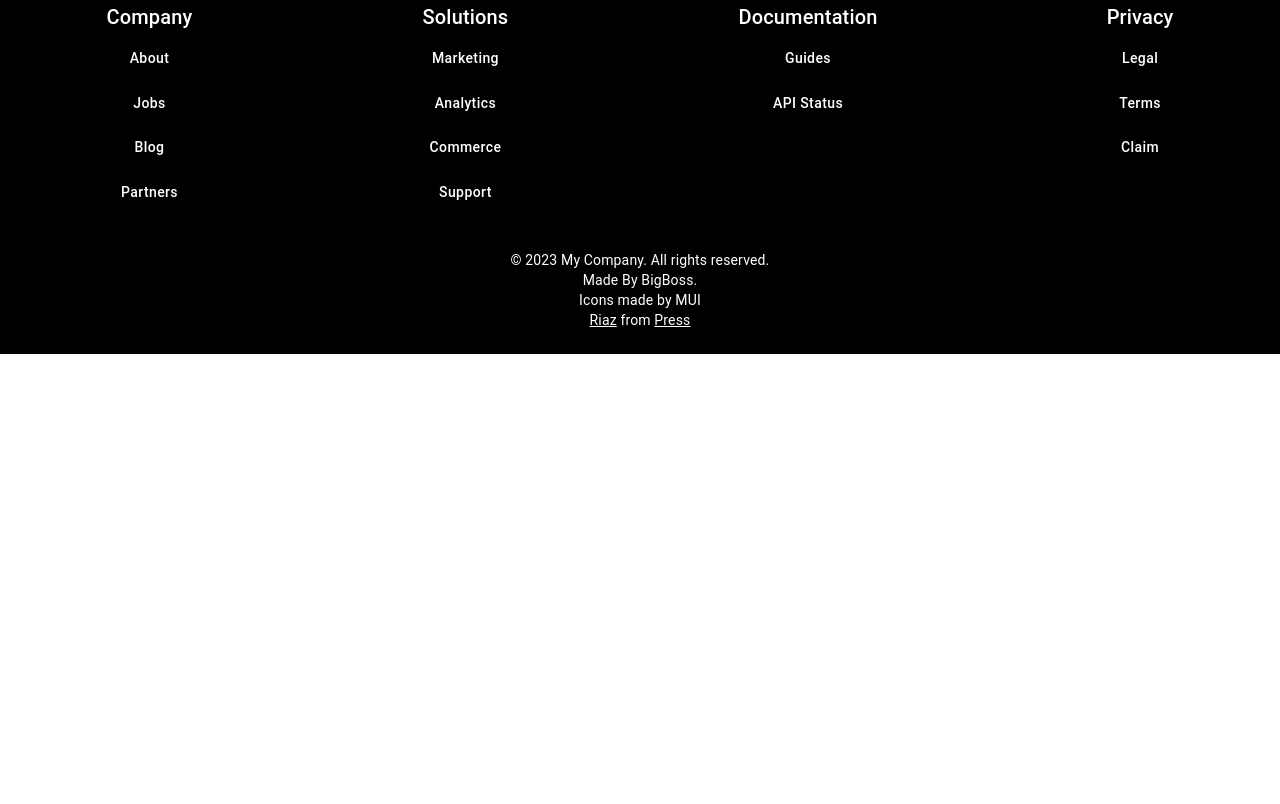
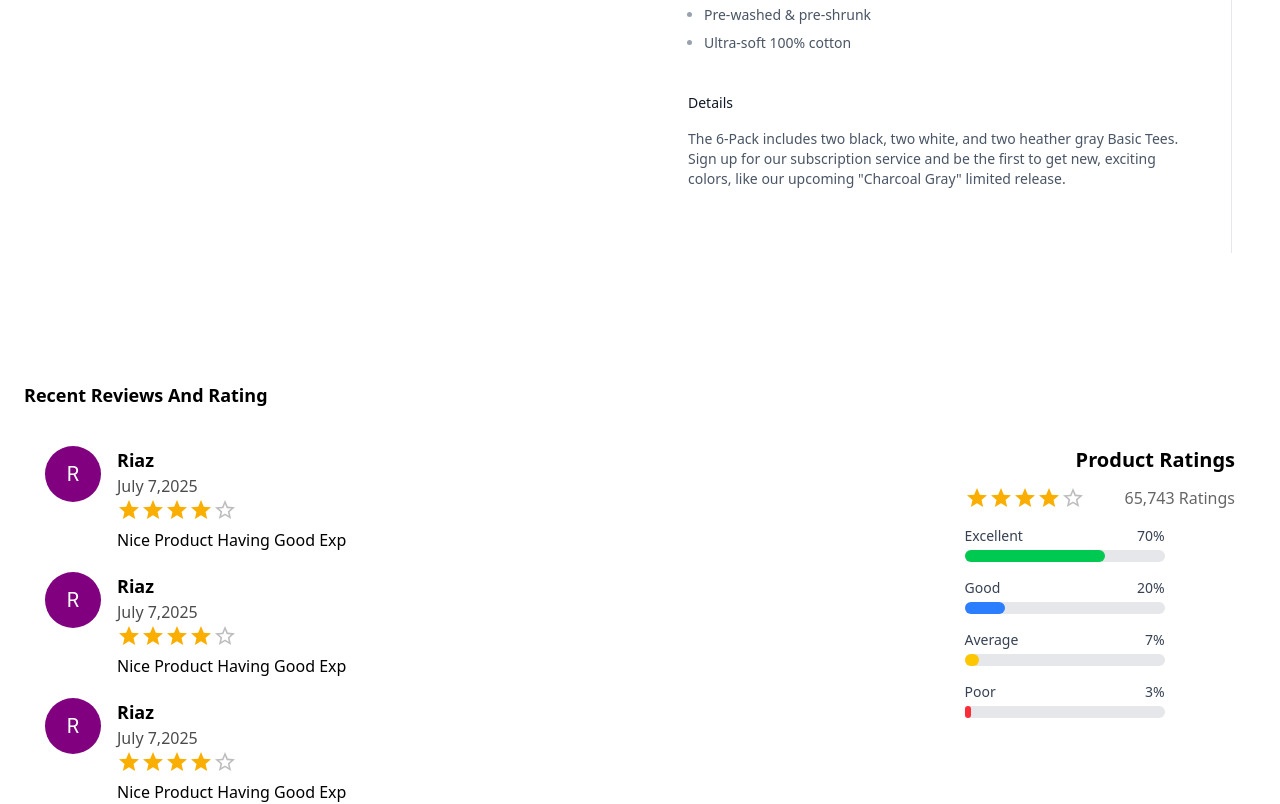
Before and after one commit to GhostInWirX/ecom, a React (Vite) app: page / in a window 1280 px wide. Shown: the part 960-1764 px from the top of the page. Before the commit the page ends 1314 px from the top, so only its background shows below. Built offline with nearby package versions, Linux system fonts and the light colour scheme.

Commit message:
Refactor ProductDetails component layout and styling

```diff
--- a/src/customer/components/Page/Homepage/HomePage.jsx
+++ b/src/customer/components/Page/Homepage/HomePage.jsx
@@ -19,7 +19,7 @@
             <div>
                 <Product product={data_set}/>
             </div> */}
-            {/* <ProductDetails/> */}
+            <ProductDetails/>
             <Cart/>
             <div>
                     <Footer/>
--- a/src/customer/components/ProductDetails/ProductDetails.jsx
+++ b/src/customer/components/ProductDetails/ProductDetails.jsx
@@ -276,43 +276,43 @@
                 </div>
               </Grid>
               {/* Right Side - Prodcut Ratings*/}
-              <Grid xs={12} md={7}>
-                <div className='w-full flex flex-col items-end text-right'>
-                  <h1 className='font-semibold text-xl pb-4 pt-0'> Product Ratings</h1>
-                  <div className='flex items-center space-x-10 mb-4'>
-                     <Rating name="half-rating" value={4} defaultValue={2.5} precision={0.5} readOnly />
-                    <p className='opacity-60'>65,743 Rating</p>
+          <Grid xs={12} md={7}>
+                <div className="w-full flex flex-col items-end text-right">
+                  <h1 className="text-xl font-semibold pb-3 pt-0">Product Ratings</h1>
+
+                  <div className="flex items-center space-x-10 mb-4">
+                    <Rating readOnly value={4} precision={0.5} />
+                    <p className="opacity-60">65,743 Ratings</p>
                   </div>
+
                   <Box className="w-full">
                     <Grid container columns={12} alignItems="center" columnSpacing={2}>
                       <Grid xs={4}>
-
-                        <div className='w-full'>
+                        <div className="w-full">
                           {[
-                            {label:'Excellent' ,value:70 ,color:"bg-green-500"},
-                            {label:'Good' ,value:50 ,color:"bg-blue-500"},
-                            {label:'Average' ,value:40 ,color:"bg-yellow-500"},
-                            {label:'Poor' ,value:20 ,color:"bg-red-500"},
-                          ].map((item,i)=>(
-                            <>
-                              <div key={i} className='mb-4 flex items-center'>
-                                <span className="w-20 text-sm font-medium">{item.label}</span>
-                                <div className="flex-1 mx-2 h-3 rounded-full bg-gray-200">
-                                  <div className={`${item.color} h-3 rounded-full`} style={{ width: `${item.value}%` }}></div>
-                                </div>
-                                <span className="w-10 text-sm font-medium">{item.value}%</span>
+                            { label: 'Excellent', value: 70, color: 'bg-green-500' },
+                            { label: 'Good', value: 20, color: 'bg-blue-500' },
+                            { label: 'Average', value: 7, color: 'bg-yellow-400' },
+                            { label: 'Poor', value: 3, color: 'bg-red-500' },
+                          ].map((item, i) => (
+                            <div key={i} className="mb-4">
+                              <div className="flex justify-between mb-1 text-sm text-gray-700">
+                                <span>{item.label}</span>
+                                <span>{item.value}%</span>
                               </div>
-                              <div className='bg-gray-200 rounded-full h-3 w-50'>
-                               </div>
-                            </>
+                              <div className="bg-gray-200 rounded-full h-3 w-50">
+                                <div
+                                  className={`${item.color} h-3 rounded-full`}
+                                  style={{ width: `${item.value}%` }}
+                                ></div>
+                              </div>
+                            </div>
                           ))}
                         </div>
                       </Grid>
                     </Grid>
                   </Box>
-
                 </div>
-
               </Grid>
 
 
```
